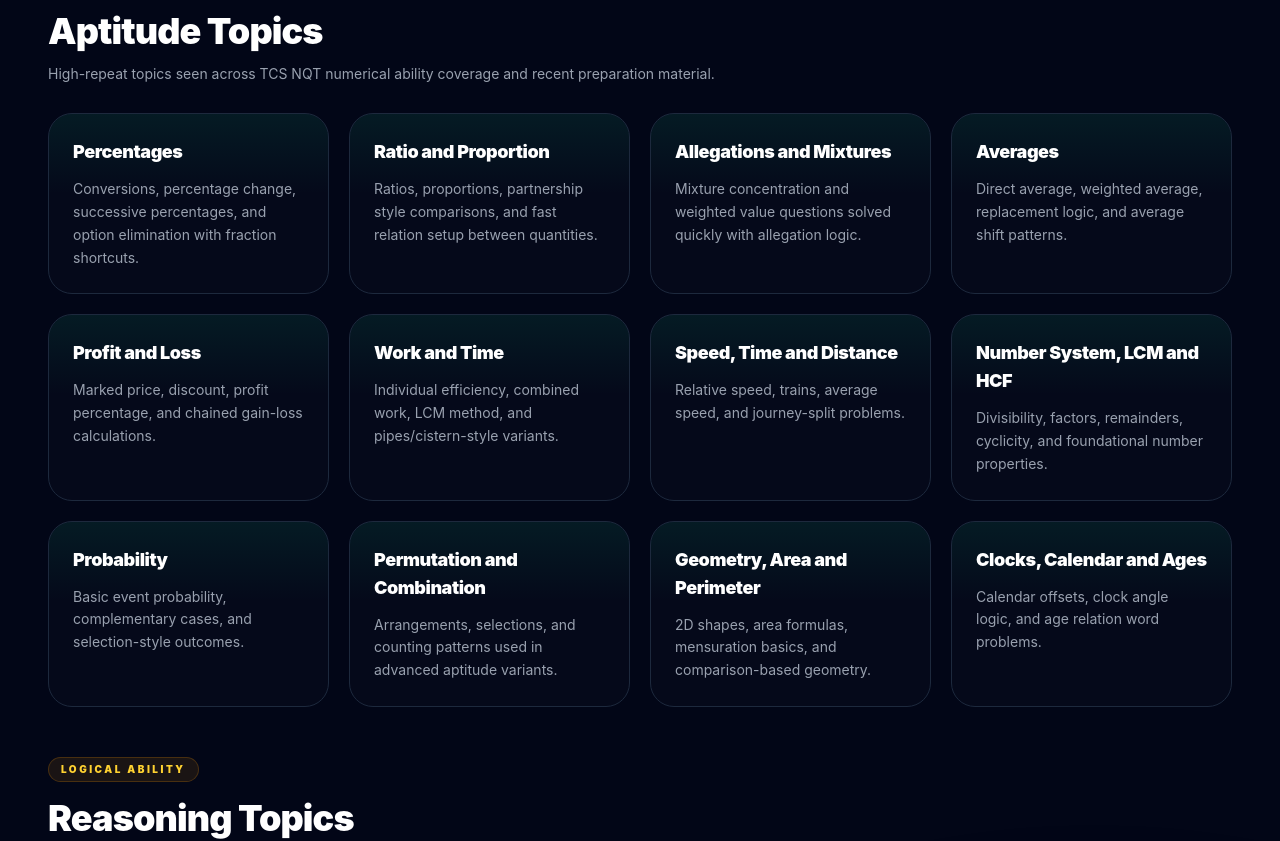
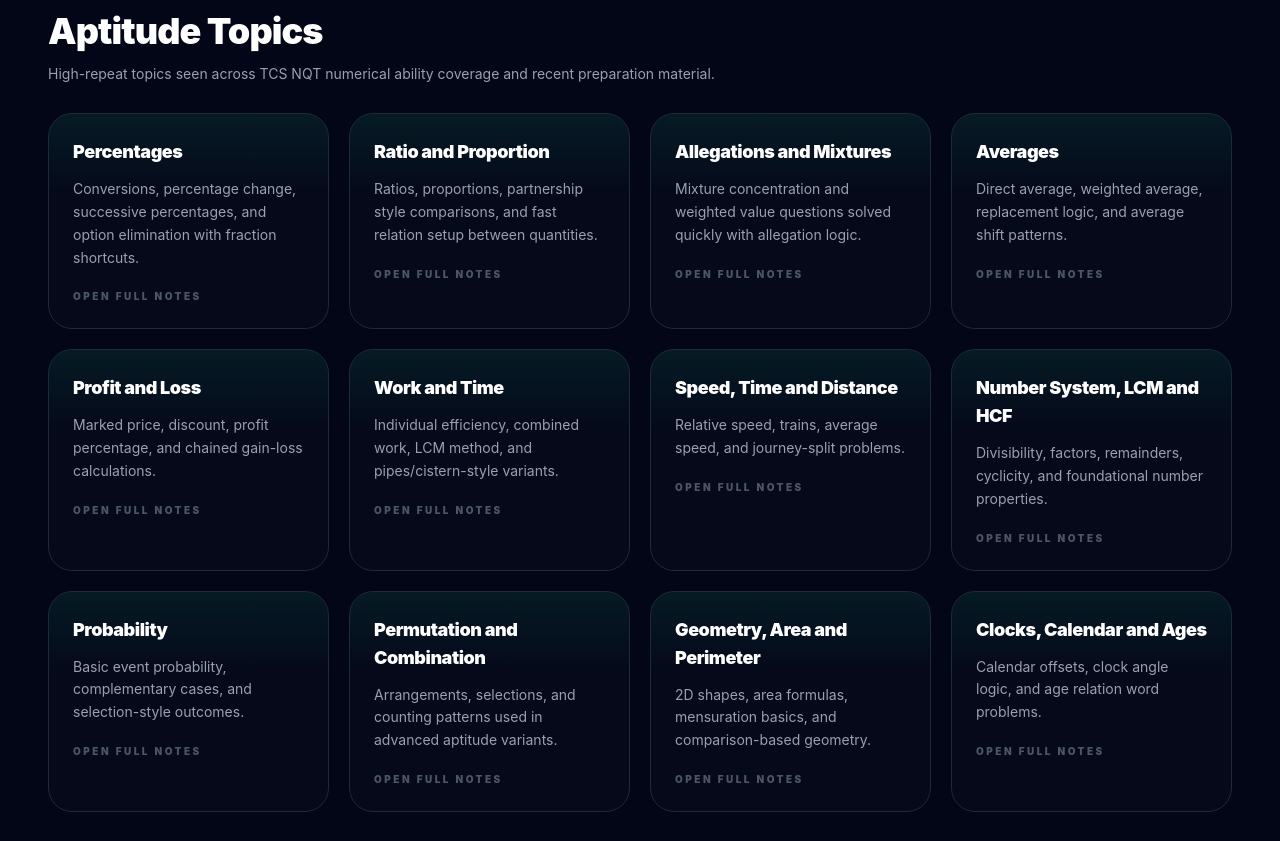
Before and after one commit to shalinisingh0510/codingProfileTracker-frontend, a React (Vite) app: page /exam-guide/tcs-nqt in a window 1280 px wide. Shown: the part 2100-2941 px from the top of the page. Built offline with nearby package versions, Linux system fonts and the light colour scheme; no server answers.

Commit message:
adding nqt questions

```diff
--- a/src/data/examGuides.js
+++ b/src/data/examGuides.js
@@ -237,50 +237,62 @@
       accent: 'emerald',
       topics: [
         {
+          topicSlug: 'percentages',
           title: 'Percentages',
           summary: 'Conversions, percentage change, successive percentages, and option elimination with fraction shortcuts.',
         },
         {
+          topicSlug: 'ratio-and-proportion',
           title: 'Ratio and Proportion',
           summary: 'Ratios, proportions, partnership style comparisons, and fast relation setup between quantities.',
         },
         {
+          topicSlug: 'allegations-and-mixtures',
           title: 'Allegations and Mixtures',
           summary: 'Mixture concentration and weighted value questions solved quickly with allegation logic.',
         },
         {
+          topicSlug: 'averages',
           title: 'Averages',
           summary: 'Direct average, weighted average, replacement logic, and average shift patterns.',
         },
         {
+          topicSlug: 'profit-and-loss',
           title: 'Profit and Loss',
           summary: 'Marked price, discount, profit percentage, and chained gain-loss calculations.',
         },
         {
+          topicSlug: 'work-and-time',
           title: 'Work and Time',
           summary: 'Individual efficiency, combined work, LCM method, and pipes/cistern-style variants.',
         },
         {
+          topicSlug: 'speed-time-distance',
           title: 'Speed, Time and Distance',
           summary: 'Relative speed, trains, average speed, and journey-split problems.',
         },
         {
+          topicSlug: 'number-system-lcm-hcf',
           title: 'Number System, LCM and HCF',
           summary: 'Divisibility, factors, remainders, cyclicity, and foundational number properties.',
         },
         {
+          topicSlug: 'probability',
           title: 'Probability',
           summary: 'Basic event probability, complementary cases, and selection-style outcomes.',
         },
         {
+          topicSlug: 'permutation-and-combination',
           title: 'Permutation and Combination',
           summary: 'Arrangements, selections, and counting patterns used in advanced aptitude variants.',
         },
         {
+          topicSlug: 'geometry-area-perimeter',
           title: 'Geometry, Area and Perimeter',
           summary: '2D shapes, area formulas, mensuration basics, and comparison-based geometry.',
         },
         {
+          topicSlug: 'clocks-calendar-ages',
           title: 'Clocks, Calendar and Ages',
           summary: 'Calendar offsets, clock angle logic, and age relation word problems.',
         },
--- a/src/pages/TcsNqtGuidePage.jsx
+++ b/src/pages/TcsNqtGuidePage.jsx
@@ -83,6 +83,10 @@
   const [resourceText, setResourceText] = useState('');
   const [loadingText, setLoadingText] = useState(false);
   const [textError, setTextError] = useState('');
+  const [showTopicModal, setShowTopicModal] = useState(false);
+  const [topicLoading, setTopicLoading] = useState(false);
+  const [topicError, setTopicError] = useState('');
+  const [topicDetail, setTopicDetail] = useState(null);
 
   const currentTab = useMemo(
     () => TCS_NQT_GUIDE.resourceTabs.find((tab) => tab.id === activeResourceTab) || TCS_NQT_GUIDE.resourceTabs[0],
@@ -227,6 +231,44 @@
         </div>
       </div>
     );
+  };
+
+  const openAptitudeTopic = async (topic) => {
+    const topicSlug = topic?.topicSlug;
+    if (!topicSlug) return;
+
+    setShowTopicModal(true);
+    setTopicLoading(true);
+    setTopicError('');
+    setTopicDetail(null);
+
+    try {
+      const response = await fetch(
+        `${import.meta.env.VITE_API_BASE_URL || 'https://codingprofiletracker-backend.onrender.com/api'}/exam-guides/tcs-nqt/sections/aptitude/topics/${topicSlug}`
+      );
+
+      if (!response.ok) {
+        throw new Error('Failed to fetch topic');
+      }
+
+      const data = await response.json();
+      if (!data?.topic?.contentMarkdown) {
+        throw new Error('Missing topic content');
+      }
+
+      setTopicDetail(data.topic);
+    } catch {
+      setTopicError('This topic content is not available yet. Please try again later.');
+    } finally {
+      setTopicLoading(false);
+    }
+  };
+
+  const closeTopicModal = () => {
+    setShowTopicModal(false);
+    setTopicDetail(null);
+    setTopicError('');
+    setTopicLoading(false);
   };
 
   return (
@@ -403,12 +445,27 @@
                   >
                     <div className={`absolute inset-x-0 top-0 h-20 bg-gradient-to-b ${style.glow} pointer-events-none`} />
                     <div className="relative z-10">
-                      <h3 className="text-lg font-black tracking-tight text-white">
+                      <button
+                        onClick={() => {
+                          if (section.id === 'aptitude-section') {
+                            openAptitudeTopic(topic);
+                          }
+                        }}
+                        disabled={section.id !== 'aptitude-section'}
+                        className={`text-lg font-black tracking-tight text-white text-left w-full ${
+                          section.id === 'aptitude-section' ? 'hover:text-emerald-300 cursor-pointer' : 'cursor-default'
+                        }`}
+                      >
                         {topic.title}
-                      </h3>
+                      </button>
                       <p className="text-gray-400 text-sm leading-relaxed mt-3">
                         {topic.summary}
                       </p>
+                      {section.id === 'aptitude-section' && (
+                        <p className="text-[10px] font-black uppercase tracking-[0.25em] text-gray-600 mt-5">
+                          Open full notes
+                        </p>
+                      )}
                     </div>
                   </article>
                 ))}
@@ -416,6 +473,43 @@
             </section>
           );
         })}
+
+        {showTopicModal && (
+          <div className="fixed inset-0 z-[200] bg-black/85 backdrop-blur-md flex items-center justify-center p-5">
+            <div className="w-full max-w-5xl max-h-[90vh] overflow-hidden bg-[#0b1121] border border-slate-800 rounded-3xl shadow-2xl flex flex-col">
+              <div className="px-6 py-5 border-b border-slate-800 flex items-center justify-between gap-4">
+                <div className="min-w-0">
+                  <p className="text-[10px] font-black uppercase tracking-[0.25em] text-emerald-300">
+                    Aptitude Topic
+                  </p>
+                  <h3 className="text-xl md:text-2xl font-black tracking-tight text-white truncate">
+                    {topicDetail?.title || 'Loading...'}
+                  </h3>
+                </div>
+                <button
+                  onClick={closeTopicModal}
+                  className="w-10 h-10 rounded-2xl border border-slate-800 bg-slate-950/60 text-gray-400 hover:text-white hover:border-slate-700 transition-colors cursor-pointer"
+                >
+                  ✕
+                </button>
+              </div>
+
+              <div className="p-6 overflow-auto">
+                {topicLoading ? (
+                  <div className="flex items-center justify-center py-20">
+                    <div className="w-12 h-12 border-4 border-emerald-500/20 border-t-emerald-400 rounded-full animate-spin"></div>
+                  </div>
+                ) : topicError ? (
+                  <div className="text-red-300 text-sm">{topicError}</div>
+                ) : (
+                  <div className="prose prose-invert prose-cyan max-w-none text-gray-300">
+                    <Markdown>{topicDetail?.contentMarkdown || ''}</Markdown>
+                  </div>
+                )}
+              </div>
+            </div>
+          </div>
+        )}
 
         <section className="bg-[#0b1121] border border-slate-800 rounded-3xl p-7 md:p-9">
           <div className="flex flex-col lg:flex-row lg:items-end lg:justify-between gap-6">
```
